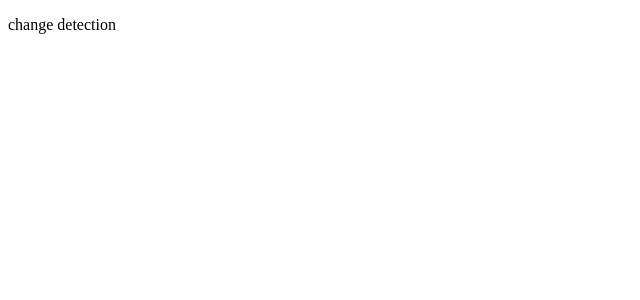
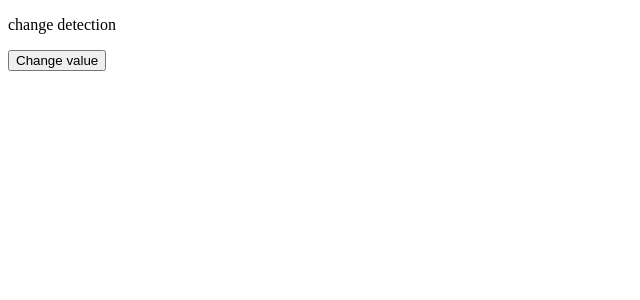
Before and after one commit to RafalG1991/angular-test-app, an Angular app: page / in a window 1280 px wide. Shown: the top 300 px of the page, without its empty margins (0-640 px from the left). Built offline with nearby package versions, Linux system fonts and the light colour scheme.

Commit message:
added change value button

```diff
--- a/src/app/changes/changes.component.html
+++ b/src/app/changes/changes.component.html
@@ -1 +1,2 @@
 <p>{{value}}</p>
+<button>Change value</button>
```
